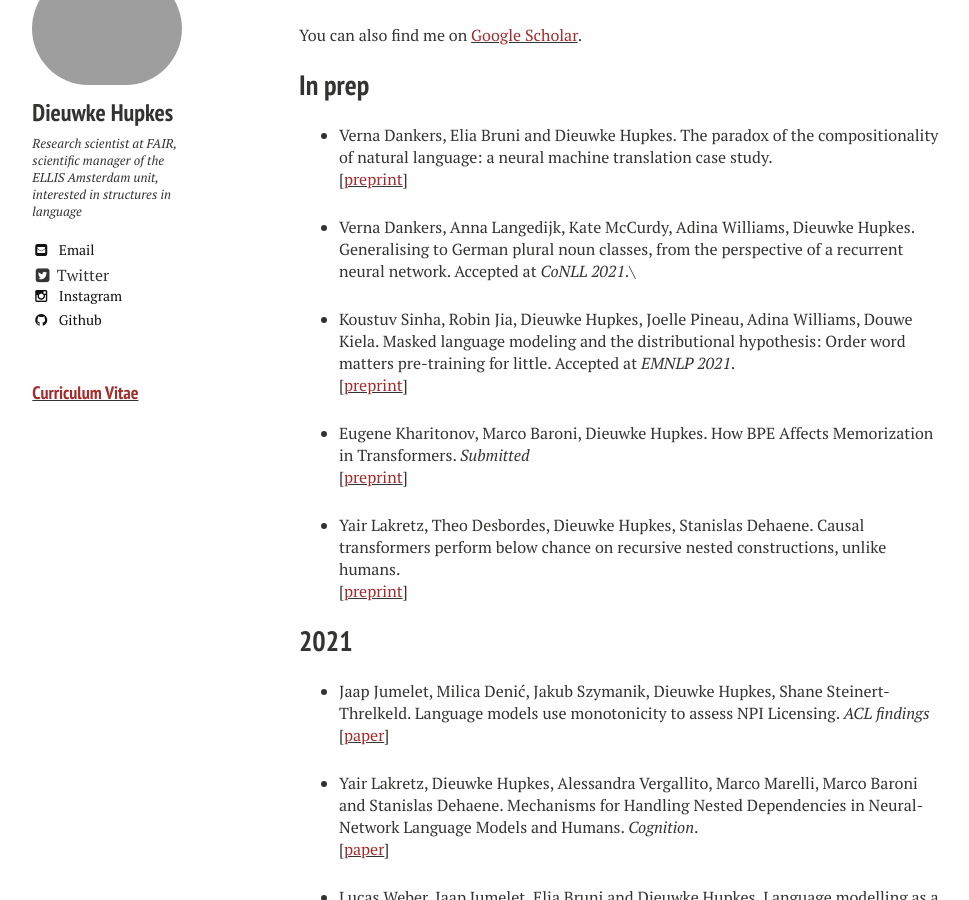
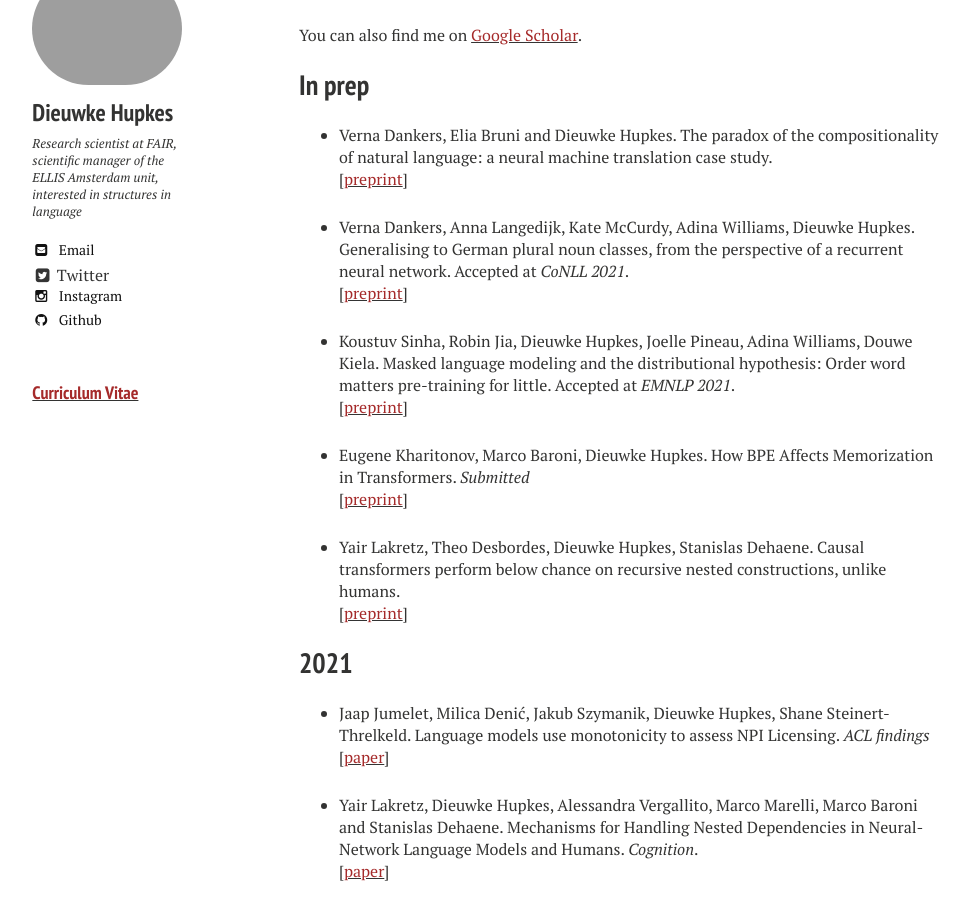
Before and after one commit to dieuwkehupkes/dieuwkehupkes.github.io, a Jekyll site: the page built from publications.md, in a window 1280 px wide and 900 px high, scrolled down 1109 px. Shown: the whole window, without its empty margins (21-990 px from the left). Built offline with Jekyll 4.4.1, drawn with Linux system fonts in a browser that asks for light colours; nearby versions of some CDN libraries.

Commit message:
Add link to CoNLL paper

```diff
--- a/publications.md
+++ b/publications.md
@@ -18,6 +18,7 @@ You can also find me on <a href="https://scholar.google.com/citations?user=tAtSM
 \[[<font color="brown">preprint</font>](https://arxiv.org/pdf/2108.05885.pdf){:target="blank"}\]
 
 * Verna Dankers, Anna Langedijk, Kate McCurdy, Adina Williams, Dieuwke Hupkes. Generalising to German plural noun classes, from the perspective of a recurrent neural network. Accepted at *CoNLL 2021*.\\
+\[[<font color="brown">preprint</font>](https://research.fb.com/publications/generalising-to-german-plural-noun-classes-from-the-perspective-of-a-recurrent-neural-network/){:target="blank"}\]
 
 * Koustuv Sinha, Robin Jia, Dieuwke Hupkes, Joelle Pineau, Adina Williams, Douwe Kiela. Masked language modeling and the distributional hypothesis: Order word matters pre-training for little. Accepted at *EMNLP 2021*. \\
 \[[<font color="brown">preprint</font>](https://arxiv.org/pdf/2104.06644){:target="blank"}\]
```
